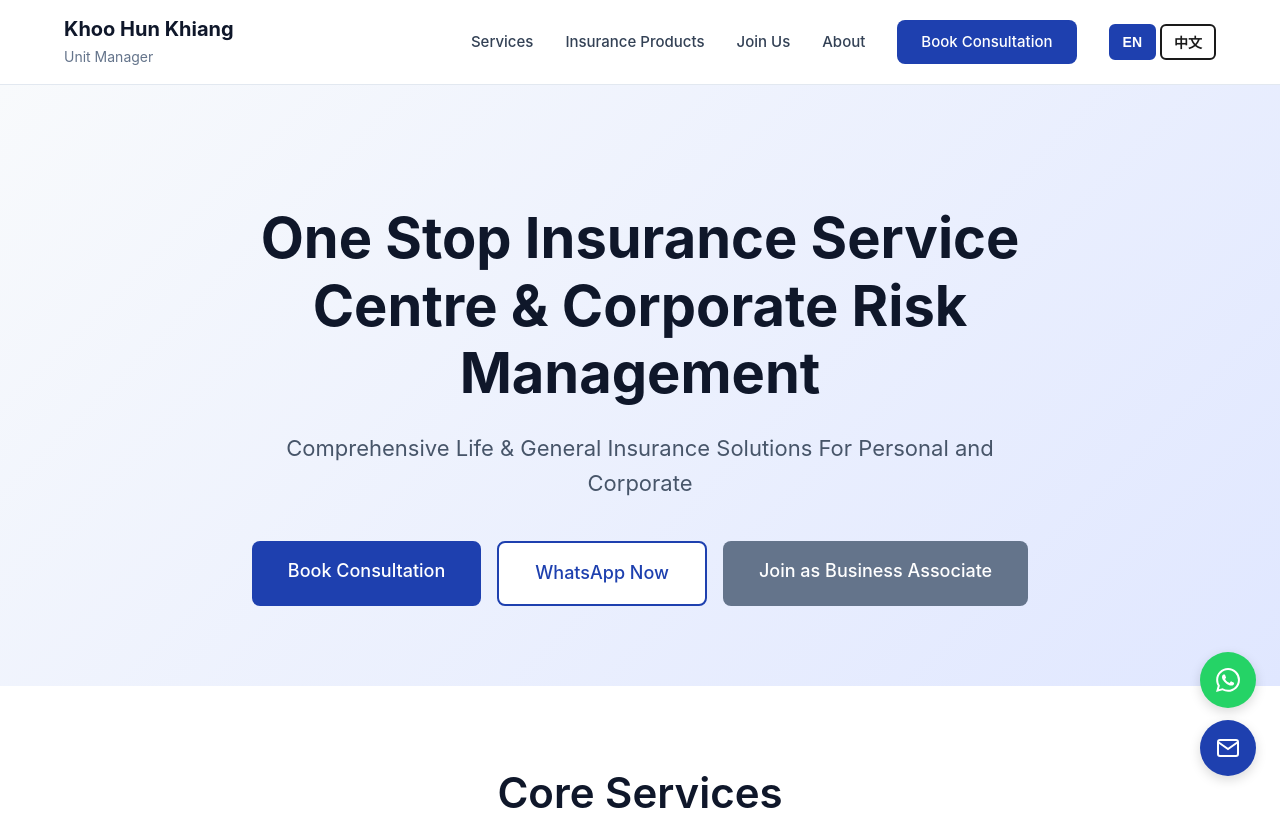
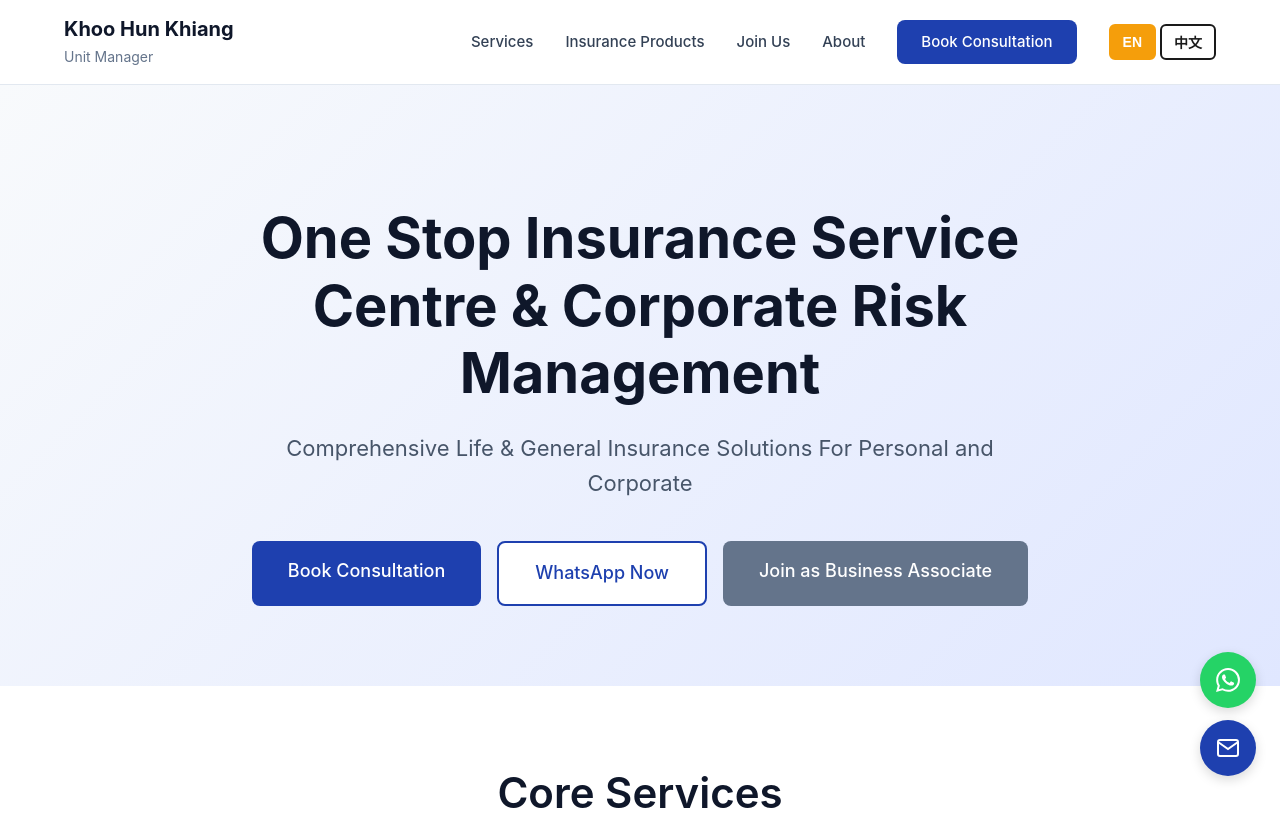
Before and after one commit to AlexAlvin02/AlexAlvin02.github.io, a website: page index.html in a window 1280 px wide. Shown: the top 824 px of the page. Drawn offline with Linux system fonts and the light colour scheme.

Commit message:
Add files via upload

```diff
--- a/styles.css
+++ b/styles.css
@@ -238,9 +238,9 @@ a {
 }
 
 .lang-btn.active {
-  background: #1e40af;
+  background: #f59e0b;
   color: white;
-  border-color: #1e40af;
+  border-color: #f59e0b;
 }
 
 .language-buttons-mobile {
```
